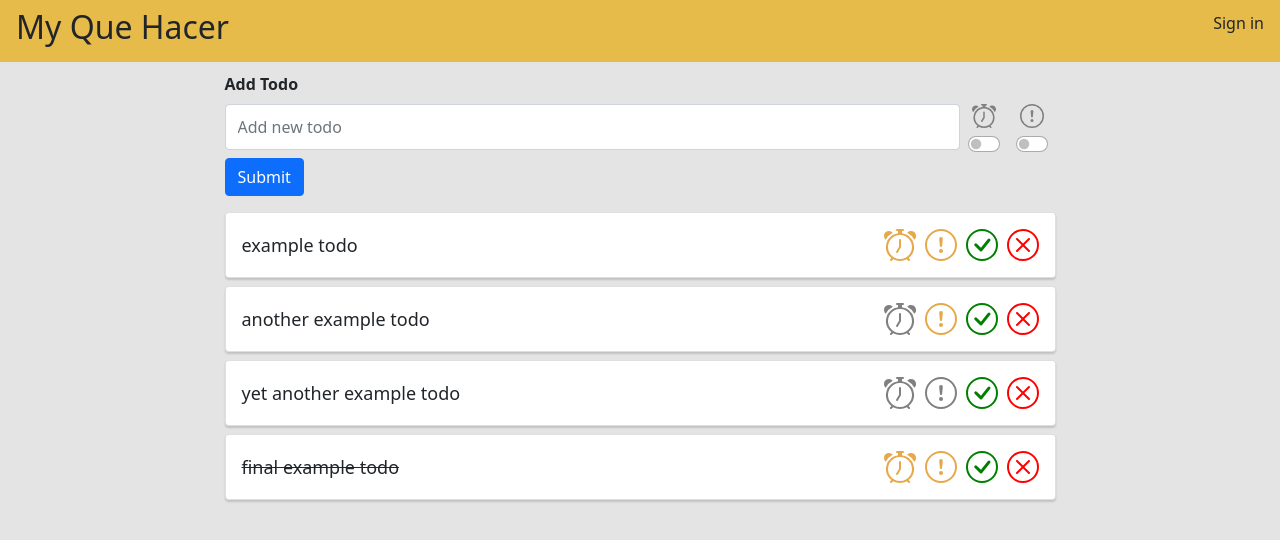
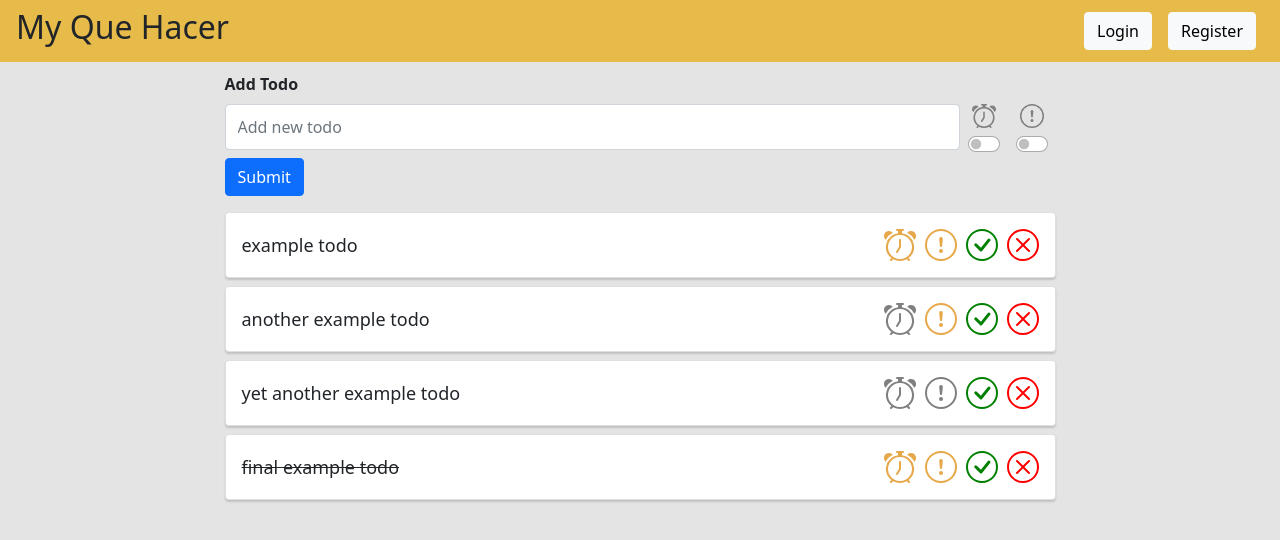
Before and after one commit to reneey30/my-que-hacer-frontend, a React (Create React App) app: page / in a window 1280 px wide. Shown: the top 540 px of the page. Built offline with nearby package versions, Linux system fonts and the light colour scheme.

Commit message:
add login and register on Navbar

```diff
--- a/src/App.js
+++ b/src/App.js
@@ -15,6 +15,9 @@ function App() {
       // isImportant: false,
     },
   ]);
+  const [userId, setUserId] = useState(null); // get userId from server response {user_id: 123}
+  const [username, setUsername] = useState("");
+
 
   useEffect(() => {
     async function fetchData() {
@@ -34,7 +37,12 @@ function App() {
 
   return (
     <div className="main">
-      <Nav />
+      <Nav
+        userId = {userId}
+        setUserId = {setUserId}
+        username = {username}
+        setUsername = {setUsername}
+      />
       <div className="container">
         <div className="row justify-content-md-center">
           <AddTodo todos={todos} setTodos={setTodos} />
--- a/src/components/Nav.js
+++ b/src/components/Nav.js
@@ -1,12 +1,62 @@
-import React from 'react';
+import { useState} from 'react';
 import 'bootstrap/dist/css/bootstrap.min.css';
 
-function Nav() {
+function Nav({ userId, setUserId, username, setUsername }) {
+  const [showRegister, setShowRegister] = useState(false);
+  const [showLogin, setShowLogin] = useState(false);
+
+  const logout =  () => {
+    setUserId = null;
+  };
+  const register = () => {
+    // use fetch to submit form details to our api signup route
+  }
+  const login = () => {
+    // use fetch to submit form details to our api signin route
+  }
+
+  const registerHandler = (e) => {
+    e.preventDefault();
+    register();
+  }
+
+  const loginHandler = (e) => {
+    e.preventDefault();
+    login();
+  }
+
+  const handleCloseR = () => setShowRegister(false);
+  const handleShowR = () => setShowRegister(true);
+
+  const handleCloseL = () => setShowLogin(false);
+  const handleShowL = () => setShowLogin(true);
+
   return (
     <>
         <nav className="navbar justify-content-between">
             <h2>My Que Hacer</h2>
-            <p>Sign in</p>
+            <div>
+              <div>
+                {userId ? (
+                  <div className="d-flex justify-content-between">
+                    <div>User: {userId ? username : "Not Logged In"}</div>
+
+                    <button className="btn btn-light mx-2" onClick={logout}>
+                      logout
+                    </button>
+                  </div>
+                ) : (
+                  <div>
+                    <button className="btn btn-light mx-2" onClick={handleShowL}>
+                      Login
+                    </button>
+                    <button className="btn btn-light mx-2" onClick={handleShowR}>
+                      Register
+                    </button>
+                  </div>
+                )}
+              </div>
+            </div>
         </nav>
     </>
   )
```
